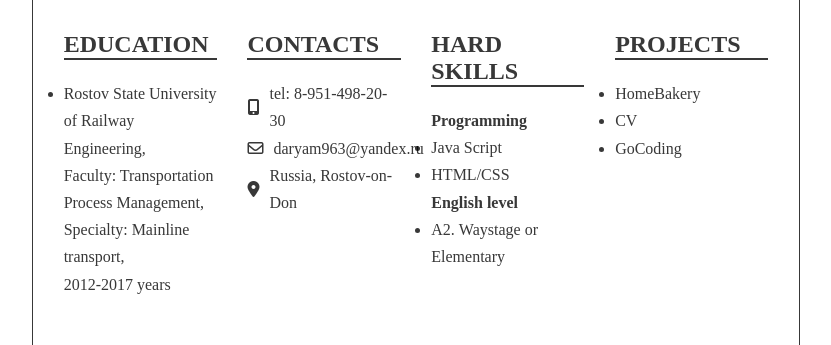
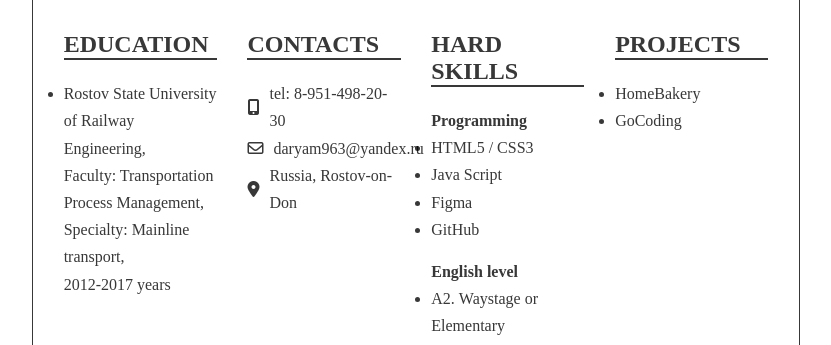
Before and after one commit to DaryaM04/rsschool-cv, a plain HTML site: page CV/index.html in a window 1280 px wide. Shown: the part 414-759 px from the top of the page, without its empty margins (224-1055 px from the left). Drawn offline with Linux system fonts and the light colour scheme.

Commit message:
fix: add hard skills in CV

```diff
--- a/CV/index.html
+++ b/CV/index.html
@@ -57,8 +57,10 @@
                 <div class="hardSkills_programmingList">
                     <h4>Programming</h4>
                     <ul>
+                        <li>HTML5 / CSS3</li>
                         <li>Java Script</li>
-                        <li>HTML/CSS</li>
+                        <li>Figma</li>
+                        <li>GitHub</li>
                     </ul>
                 </div>
                 <div class="hardSkills_EnglishLevel">
@@ -72,7 +74,6 @@
                 <h2>PROJECTS</h2>
                 <ul>
                     <li><a class="text" href="https://daryam04.github.io/homeBakery/">HomeBakery</a></li>
-                    <li><a class="text" href="https://daryam04.github.io/rsschool-cv/">CV</a></li>
                     <li><a class="text" href="https://gocoding.ru">GoCoding</a></li>
                 </ul>
             </div>
--- a/CV/style.css
+++ b/CV/style.css
@@ -144,6 +144,10 @@
     line-height: 170%;
 }
 
+.hardSkills_EnglishLevel{
+    margin-top: 15px;
+}
+
 .main_project{
     list-style: none;
     line-height: 170%;
```
